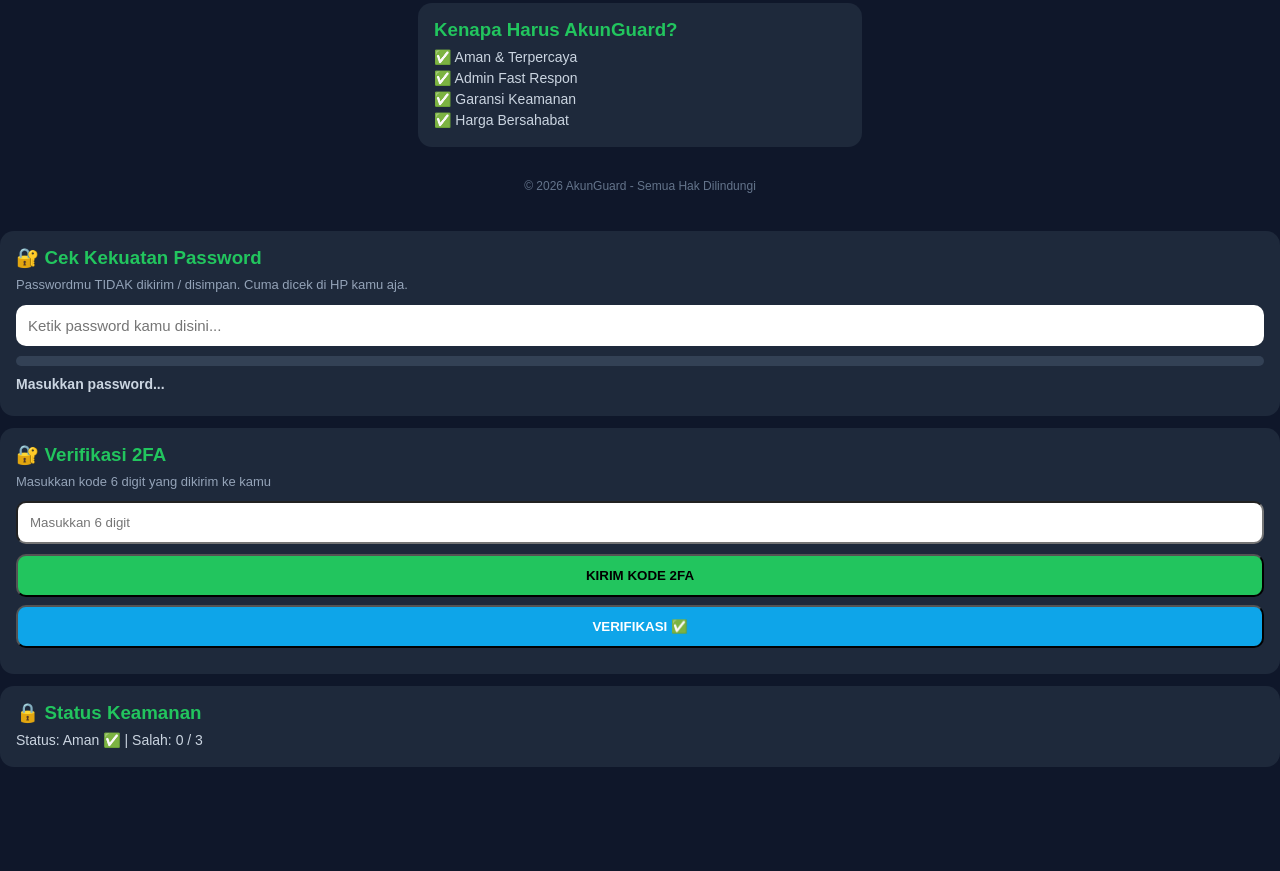
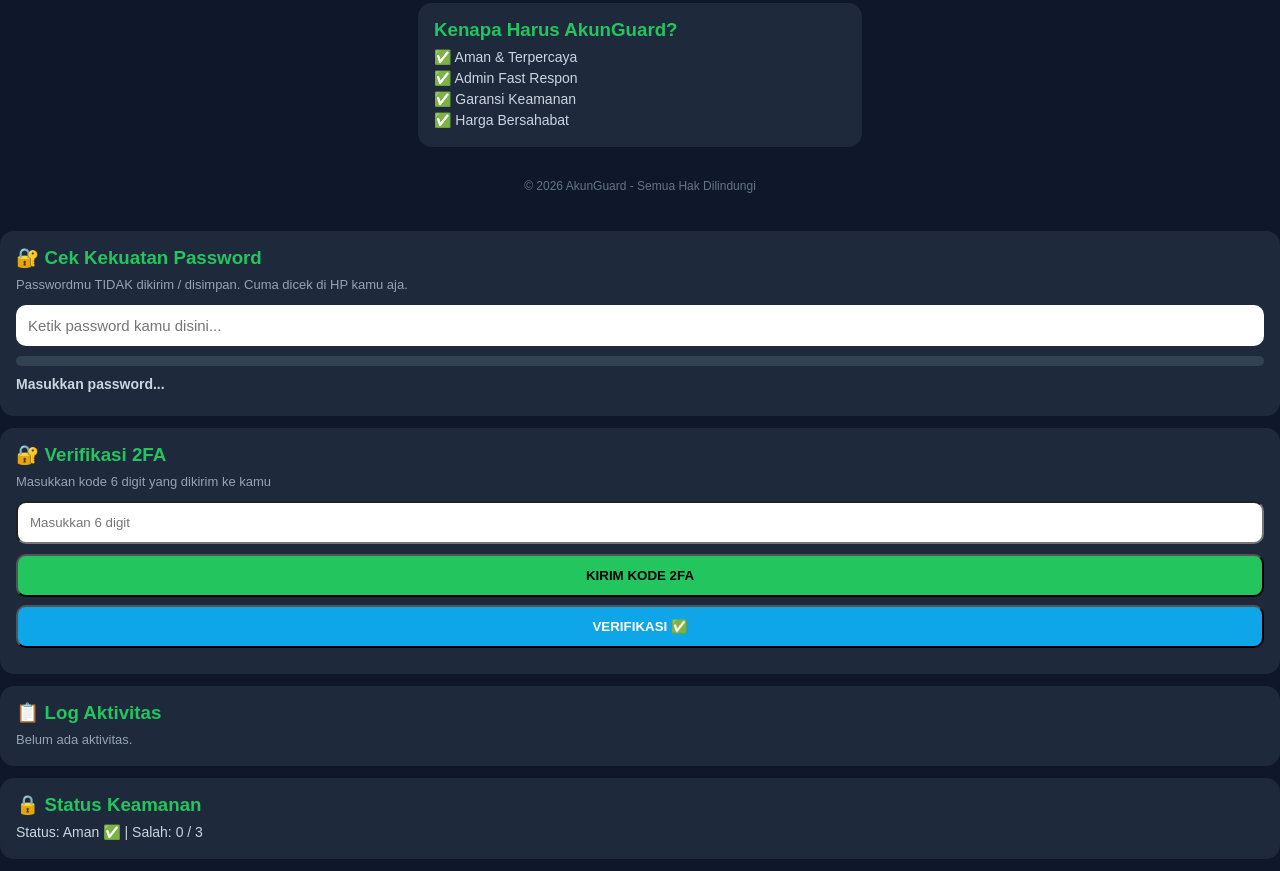
Before and after one commit to Akunguard/akunguard-, a plain HTML site: page index.html in a window 1280 px wide. Shown: the part 577-1448 px from the top of the page. Before the commit the page ends 1356 px from the top, so only its background shows below. Drawn offline with Linux system fonts and the light colour scheme.

Commit message:
Add activity log section to index.html
Added activity log section to the HTML.

```diff
--- a/index.html
+++ b/index.html
@@ -85,7 +85,11 @@ sr.innerText = s<3 ? 'Coba: Huruf Besar + Angka + Simbol, minimal 12 huruf' : 'B
   <button onclick="cekKode()" style="width:100%;padding:12px;margin-top:8px;border-radius:10px;background:#0ea5e9;color:white;font-weight:900">VERIFIKASI ✅</button>
   <p id="hasil2fa" style="font-weight:900;margin-top:10px"></p>
 </div>
-
+<!-- LOG AKTIVITAS -->
+<div class="card">
+<h3>📋 Log Aktivitas</h3>
+<p id="logBox" style="font-size:13px;color:#94a3b8;text-align:left;white-space:pre-line;">Belum ada aktivitas.</p>
+</div>
 <script>
 let kode2fa = "";
 function kirimKode(){
```
